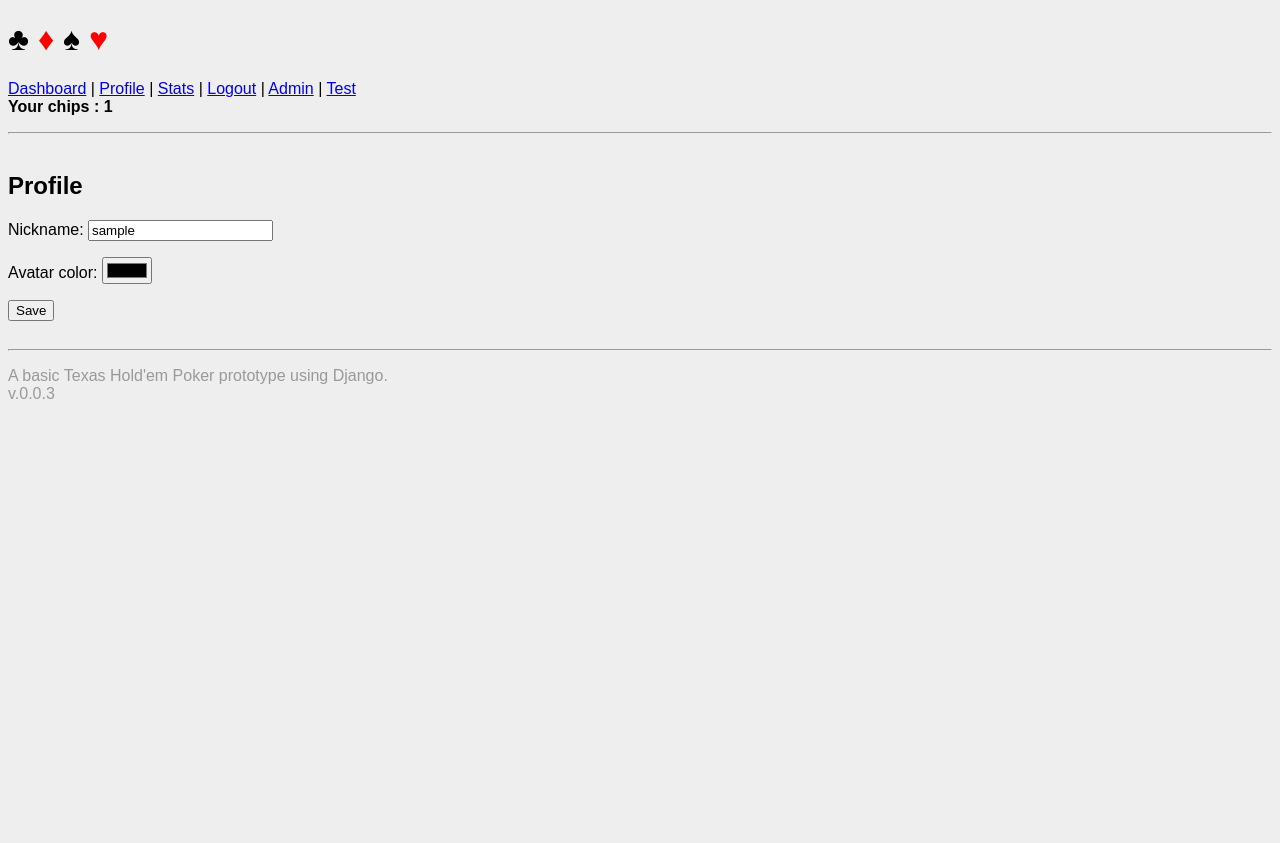
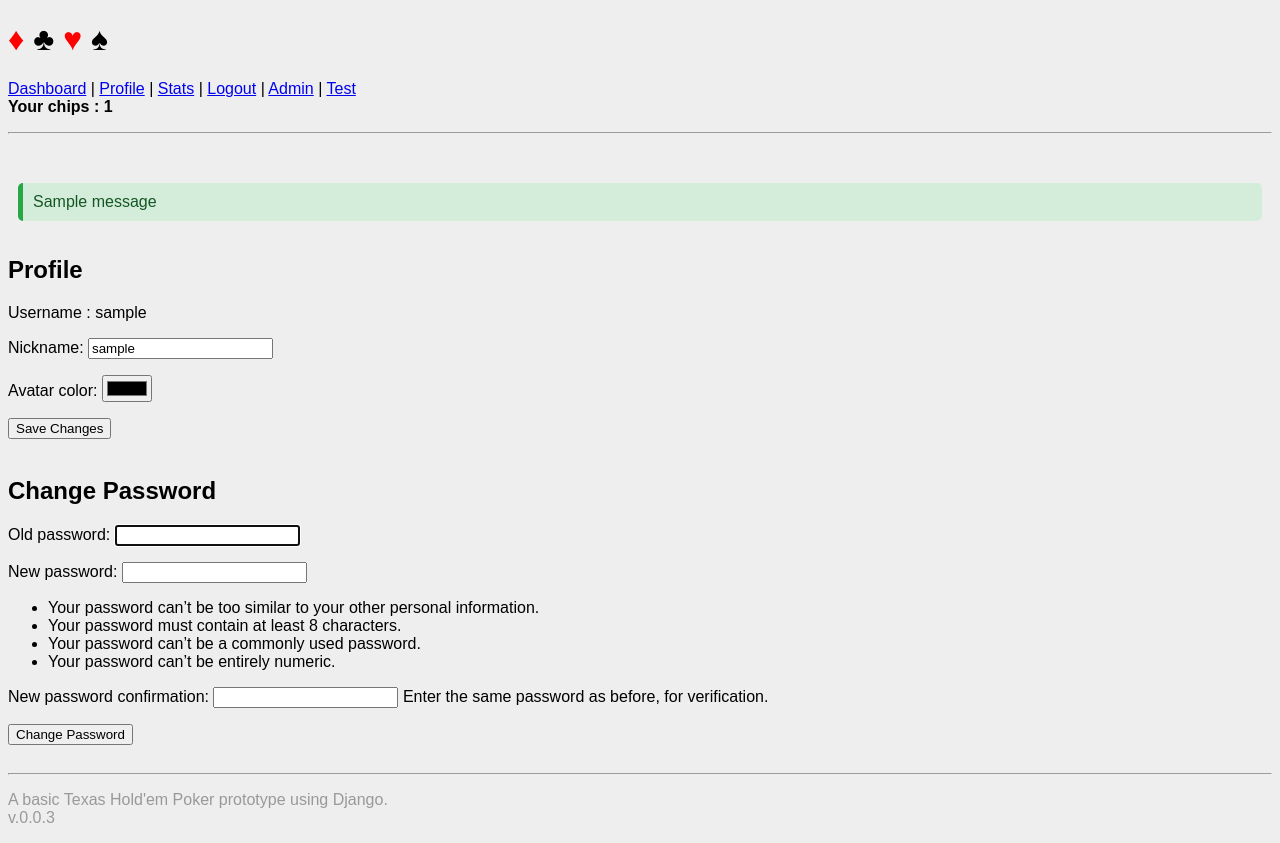
Before and after one commit to philboiv1n/django-poker, a Django app: page /profile/ in a window 1280 px wide. Before the commit the page ends 399 px from the top, so only its background shows below. Run offline with Django 5.2, Linux system fonts and the light colour scheme; a user stored in the database is signed in; tables that the repository leaves empty hold one stand-in row (values such as "Sample post"); one stand-in notice (Sample message) is shown.

Commit message:
Players can change their password + templates fixes.

```diff
--- a/poker/game/admin.py
+++ b/poker/game/admin.py
@@ -11,7 +11,6 @@ Manages how the Django admin panel handles the custom models for the poker app:
 from django.contrib import admin
 from django.contrib.auth.models import User
 from django.contrib.auth.admin import UserAdmin as BaseUserAdmin
-from django.utils.timezone import now
 
 from .models import Profile, Game, Player
 
--- a/poker/game/urls.py
+++ b/poker/game/urls.py
@@ -28,4 +28,7 @@ urlpatterns = [
     path("table/<int:game_id>/", views.table, name="table"),
     path("join/<int:game_id>/", views.join_table, name="join_table"),
     path("leave/<int:game_id>/", views.leave_table, name="leave_table"),
+    path("password_change/", auth_views.PasswordChangeView.as_view(), name="password_change"),
+    path("password_change_done/", auth_views.PasswordChangeDoneView.as_view(), name="password_change_done"),
+
 ]
--- a/poker/game/views.py
+++ b/poker/game/views.py
@@ -7,10 +7,12 @@ Defines the core view functions for the Django poker application:
 - Utilizes decorators like @login_required to ensure only authenticated users access certain views.
 - Includes real-time-related and table join/leave logic.
 """
-
+from django.contrib.auth import update_session_auth_hash
+from django.contrib.auth.forms import PasswordChangeForm
 from django.contrib.auth.decorators import login_required
 from django.shortcuts import get_object_or_404, redirect, render
-from django.http import Http404
+from django.contrib import messages
+
 from .forms import ProfileForm
 from .models import Game, Player
 
@@ -60,15 +62,39 @@ def profile(request):
     - On POST: Saves form changes (nickname, avatar color, etc.).
     - On GET: Renders the form with current profile info.
     """
+
+    profile_form = ProfileForm(instance=request.user.profile)
+    password_form = PasswordChangeForm(request.user)
+
     if request.method == "POST":
-        form = ProfileForm(request.POST, instance=request.user.profile)
-        if form.is_valid():
-            form.save()
-            return redirect("profile")
-    else:
-        form = ProfileForm(instance=request.user.profile)
+        if "profile_submit" in request.POST:
+            profile_form = ProfileForm(request.POST, instance=request.user.profile)
+            if profile_form.is_valid():
+                profile_form.save()
+                messages.success(request, "Your profile has been updated successfully!")
+                return redirect("profile")
 
-    return render(request, "game/profile.html", {"form": form})
+        elif "password_submit" in request.POST:
+            password_form = PasswordChangeForm(request.user, request.POST)
+            if password_form.is_valid():
+                user = password_form.save()
+                update_session_auth_hash(request, user)  # Prevents logout after password change
+                messages.success(request, "Your password has been changed successfully!")
+                return redirect("profile")
+            else:
+                messages.error(request, "Please correct the errors below.")
+
+    return render(
+        request,
+        "game/profile.html",
+        {
+            "profile_form": profile_form,
+            "password_form": password_form,
+        },
+    )
+
+
+
 
 
 @login_required
--- a/poker/templates/game/base.html
+++ b/poker/templates/game/base.html
@@ -3,7 +3,8 @@
   <head>
     <meta charset="UTF-8">
     <meta name="viewport" content="width=device-width, initial-scale=1.0">
-    <title>{% block title %} Poker {% endblock %}</title>
+    <title>{% block title %} ♦︎ ♣︎ ♥︎ ♠︎ {% endblock %}</title>
+
     <style>
       body {
         font-family: Arial, Helvetica, sans-serif;
@@ -15,8 +16,27 @@
       .gray_pale {
         color: #999;
       }
-      .red {
+      .red, .errorlist {
         color: #ff0000;
+      }
+      .messages {
+        list-style: none;
+        padding: 10px;
+      }
+      .messages li {
+          padding: 10px;
+          margin: 5px 0;
+          border-radius: 5px;
+      }
+      .messages .success {
+          background-color: #d4edda;
+          color: #155724;
+          border-left: 5px solid #28a745;
+      }
+      .messages .error {
+          background-color: #f8d7da;
+          color: #721c24;
+          border-left: 5px solid #dc3545;
       }
     </style>
   </head>
@@ -24,7 +44,7 @@
     <!-- Header Menu -->
     <header>
       <h1>
-        ♣︎ <span class="red">♦︎</span> ♠︎ <span class="red">♥︎</span>
+        <span class="red">♦︎</span> ♣︎ <span class="red">♥︎</span> ♠︎
       </h1>
       <p>
         {% if user.is_authenticated %}
--- a/poker/templates/game/dashboard.html
+++ b/poker/templates/game/dashboard.html
@@ -1,5 +1,5 @@
 {% extends "game/base.html" %}
-{% block title %}Dashboard - Poker{% endblock %}
+{% block title %}Dashboard - ♦︎ ♣︎ ♥︎ ♠︎{% endblock %}
 {% block content %}
 
 <h2>Hello {{nickname}}!</h2>
--- a/poker/templates/game/login.html
+++ b/poker/templates/game/login.html
@@ -1,11 +1,12 @@
 {% extends "game/base.html" %}
 
-{% block title %}Login - Poker{% endblock %}
+{% block title %}Login -  ♦︎ ♣︎ ♥︎ ♠︎{% endblock %}
 
 {% block content %}
   <h2>Login</h2>
   <form method="post">
-    {% csrf_token %} {{ form.as_p }}
+    {% csrf_token %}
+    {{ form.as_p }}
     <button type="submit">Login</button>
   </form>
   <br>
--- a/poker/templates/game/logout_validation.html
+++ b/poker/templates/game/logout_validation.html
@@ -1,6 +1,6 @@
 {% extends "game/base.html" %}
 
-{% block title %}Logout - Poker{% endblock %}
+{% block title %}Logout -  ♦︎ ♣︎ ♥︎ ♠︎{% endblock %}
 
 {% block content %}
 
--- a/poker/templates/game/profile.html
+++ b/poker/templates/game/profile.html
@@ -1,13 +1,35 @@
 {% extends "game/base.html" %}
 
-{% block title %}Profile - Poker{% endblock %}
+{% block title %}Profile -  ♦︎ ♣︎ ♥︎ ♠︎{% endblock %}
 
 {% block content %}
-  <h2>Profile</h2>
 
-    <form method="post">
-      {% csrf_token %} {{ form.as_p }}
-      <button type="submit">Save</button>
-    </form>
+{% if messages %}
+  <ul class="messages">
+    {% for message in messages %}
+      <li class="{{ message.tags }}">{{ message }}</li>
+    {% endfor %}
+  </ul>
+{% endif %}
+
+<h2>Profile</h2>
+
+Username : {{ user.username}}
+<!-- Profile Update Form -->
+<form method="post">
+    {% csrf_token %}
+    {{ profile_form.as_p }}
+    <button type="submit" name="profile_submit">Save Changes</button>
+</form>
+
+<br>
+<h2>Change Password</h2>
+
+<!-- Password Change Form -->
+<form method="post">
+    {% csrf_token %}
+    {{ password_form.as_p }}
+    <button type="submit" name="password_submit">Change Password</button>
+</form>
 
 {% endblock %}
--- a/poker/templates/game/stats.html
+++ b/poker/templates/game/stats.html
@@ -1,6 +1,6 @@
 {% extends "game/base.html" %}
 
-{% block title %}Statistics - Poker{% endblock %}
+{% block title %}Statistics -  ♦︎ ♣︎ ♥︎ ♠︎{% endblock %}
 
 {% block content %}
   <h2>Statistics for {{ profile.nickname }}</h2>
--- a/poker/templates/game/table.html
+++ b/poker/templates/game/table.html
@@ -1,5 +1,5 @@
 {% extends "game/base.html" %}
-    {% block title %}{{ game.name }} - Poker{% endblock %}
+    {% block title %}{{ game.name }} -  ♦︎ ♣︎ ♥︎ ♠︎{% endblock %}
     {% block content %}
 
 
```
Also changed, not shown: poker/poker_project/urls.py (+0 -8 lines), poker/templates/home.html (deleted, +0 -13 lines), README.md, poker/game/migrations/0009_alter_profile_nickname.py (added), poker/game/migrations/0010_alter_profile_nickname.py (added), poker/game/migrations/0011_alter_profile_nickname.py (added).
